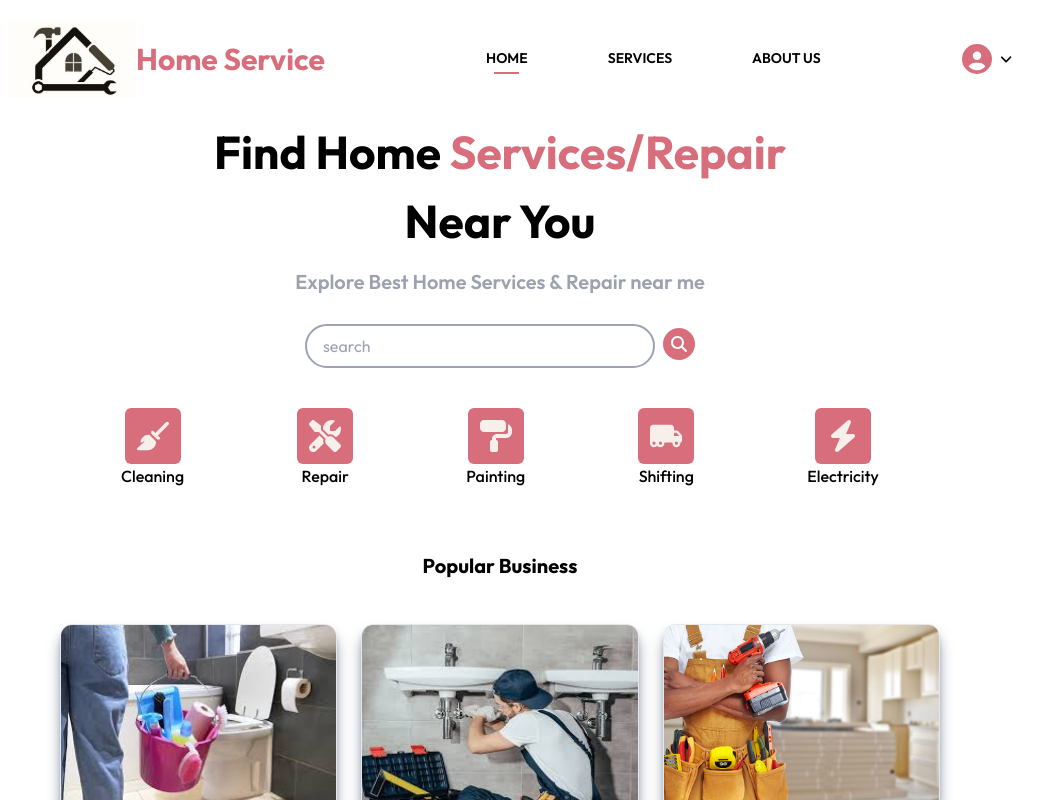
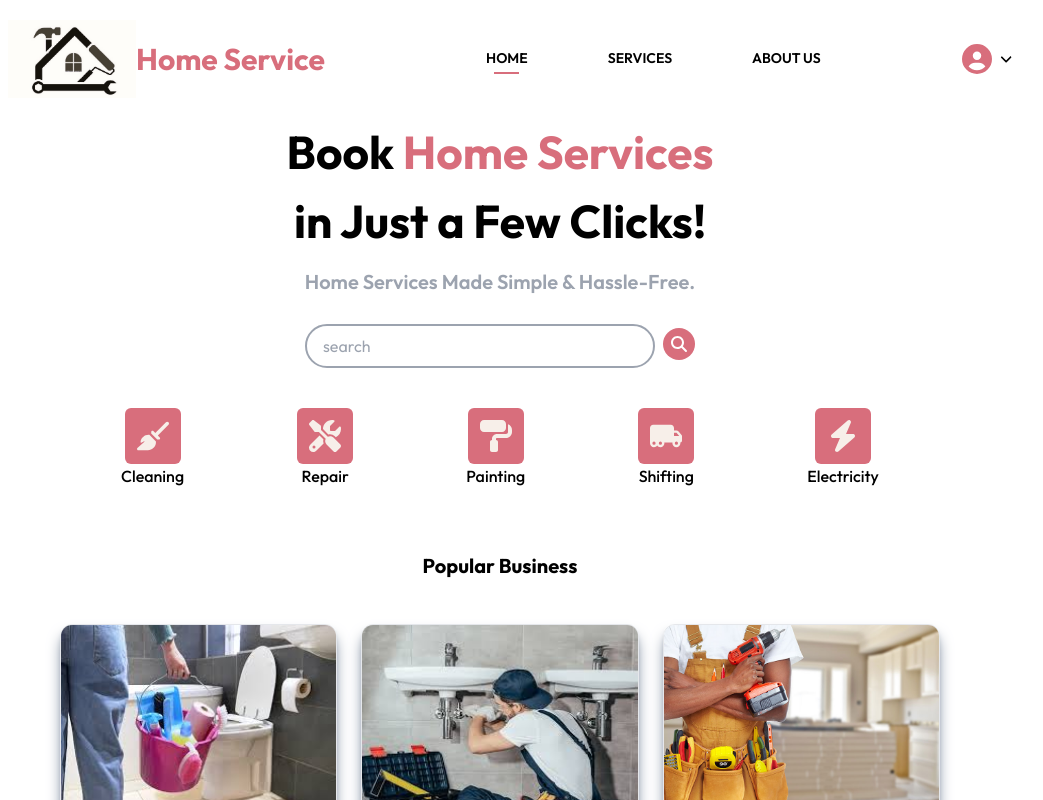
Before and after one commit to Spoorthi1411/Appointment-Booking, a React (Vite) app in the folder frontend/: page / in a window 1280 px wide. Shown: the top 800 px of the page, without its empty margins (140-1183 px from the left). Built offline with nearby package versions, Linux system fonts and the light colour scheme.

Commit message:
changes the tag line

```diff
--- a/frontend/src/components/Header.jsx
+++ b/frontend/src/components/Header.jsx
@@ -7,9 +7,9 @@ const Header = () => {
     <div>
         <div className='flex items-center flex-col gap-3 justify-center'>
             <p className='font-bold text-[46px] text-center'>
-               Find Home <span className='text-[#d86e7c]'>Services/Repair </span><br/> Near You
+            Book <span className='text-[#d86e7c]'>Home Services </span><br/> in Just a Few Clicks!
             </p>
-            <p className='text-xl text-gray-400 font-semibold text-sm'>Explore Best Home Services & Repair near me</p>
+            <p className='text-xl text-gray-400 font-semibold text-sm'>Home Services Made Simple & Hassle-Free.</p>
             <div className='mt-4 flex'>
                 <input placeholder='search' className='rounded-full md:w-[350px] pl-4 p-2 border-solid border-gray-400 border-[2px]'></input>
                 <button className='rounded-full size-8 mt-1 ml-2 bg-[#d86e7c]'>
--- a/frontend/src/components/NavBar.jsx
+++ b/frontend/src/components/NavBar.jsx
@@ -38,6 +38,7 @@ const NavBar = () => {
           <div className='absolute top-0 right-0 pt-14 text-base font-medium text-gray-500 z-20 hidden group-hover:block'>
             <div className='min-w-48 bg-stone-100 rounded flex flex-col gap-4 p-4'>
               <p onClick={()=>navigate('/my-profile')} className='hover:text-black cursor-pointer'>My Profile</p>
+              <p onClick={()=>navigate('/my-bookings')} className='hover:text-black cursor-pointer'>My Bookings</p>
               <p onClick={()=>setToken(false)} className='hover:text-black cursor-pointer'>Logout</p>
             </div>
           </div>
```
